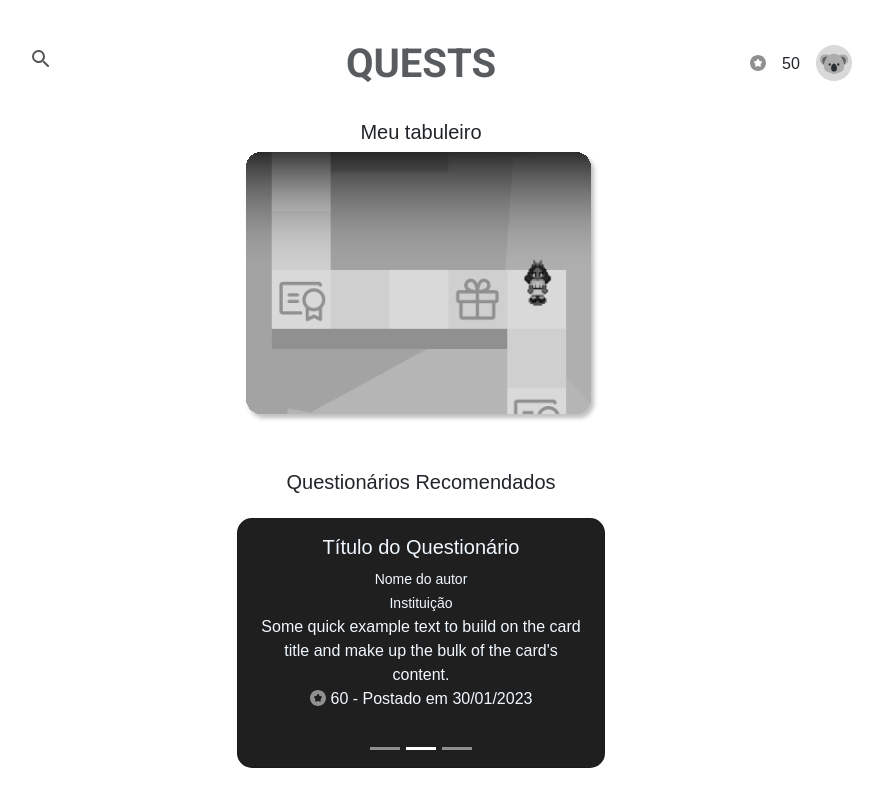
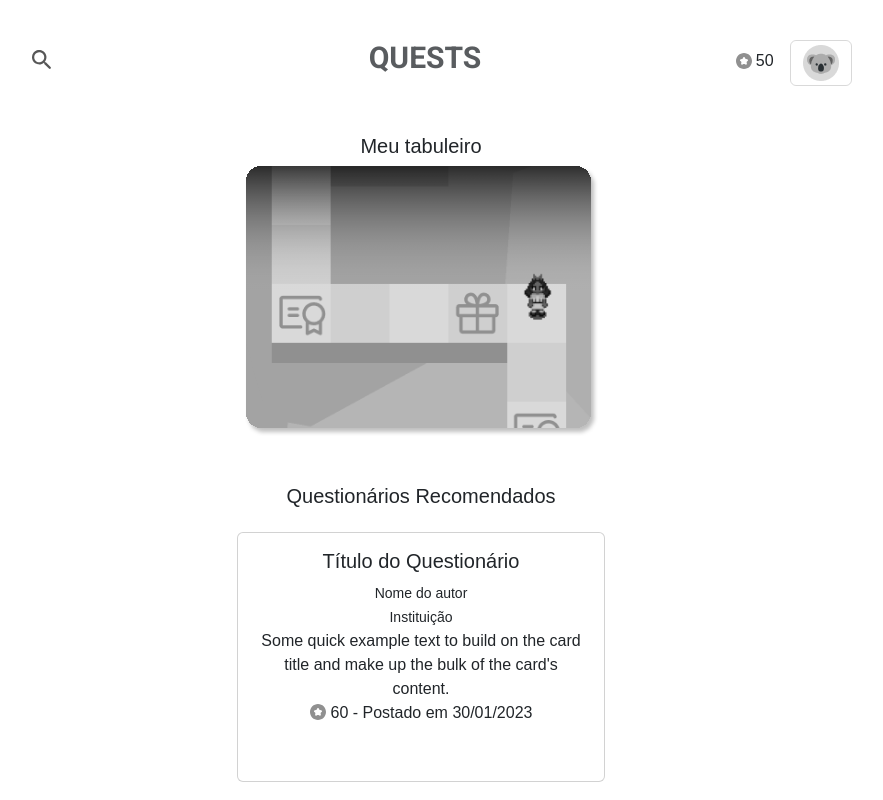
Before and after one commit to smdlinos/Projeto_Linos, a React (Create React App) app in the folder React/: page /home in a window 1280 px wide. Shown: the top 800 px of the page, without its empty margins (219-1102 px from the left). Built offline with nearby package versions, Linux system fonts and the light colour scheme.

Commit message:
Detalhes finais do Front
A finalização do detalhamento de telas do front-end

```diff
--- a/React/src/App.js
+++ b/React/src/App.js
@@ -1,4 +1,5 @@
 import "./styles.css";
+import Off_canvas from "./componentes/off_canvas"
 import "bootstrap/dist/css/bootstrap.css";
 import Home from "./pages/home"
 import Contato from "./pages/contato"
@@ -11,6 +12,7 @@
 export default function App() {
   return (
     <div className="App">
+
 
         <Router>
 
--- a/React/src/componentes/Header2.js
+++ b/React/src/componentes/Header2.js
@@ -6,30 +6,32 @@
 import lupa from "../componentes/imagens/lupaa.svg";
 import perfil from "../componentes/imagens/noto_lion.png";
 import estrela from "../componentes/imagens/estrela.svg";
+import Offcanvas_ from "./off_canvas";
 
 export default function Header2() {
   return (
     <div>
       <Container className="mb-4">
         <Row className="justify-content-center mt-3">
+
           <Col className="mt-4">
             <img src={lupa}
-alt="lupa" className="lupa"/>
+            alt="lupa" className="lupa"/>
           </Col>
-          <Col className="mt-4 titulo">
-          <h1 className="text-muted">QUESTS</h1>
+          <Col className="mt-4 titulo pe-1">
+          <h1 className="text-muted titulo">QUESTS</h1>
           </Col>
-          <Col className="mt-4 itens ">
-          <Stack direction="horizontal" gap={3}>
+          <Col className="mt-3 itens ">
+          <Stack direction="horizontal" gap={1}>
 
             <img src={estrela} alt="estrela" className="estrela"/>
-            <p className="mt-2">50</p>
+            <p className="pt-1 pontos ">50</p>
 
-            <img src={perfil}
-alt="perfil" className="perfil"/>
+            <Offcanvas_/>
           </Stack>
 
           </Col>
+
         </Row>
       </Container>
     </div>
--- a/React/src/componentes/Quests.js
+++ b/React/src/componentes/Quests.js
@@ -15,7 +15,7 @@
                 <Row className=''>
 
 
-            <Carousel>
+            <Carousel >
             <Carousel.Item>
 
 
--- a/React/src/componentes/Tela.css
+++ b/React/src/componentes/Tela.css
@@ -6,20 +6,23 @@
     align-items: center;
     justify-content: space-evenly;
     text-align: center;
+    padding-left: 14px;
 
 }
 .perfil{
     width: 36px;
     height: 36px;
-    margin-bottom: 10px;
+    margin-bottom: 15px;
 }
 .estrela{
     width: 16px;
     height: 16px;
-    margin-bottom: 10px;
+    margin-bottom: 20px;
+
 }
 .lupa{
     margin-top: 10px;
+    width: 20px;
 }
 .tabuleiro{
     border-radius: 10px;
@@ -45,3 +48,21 @@
 .espaco{
     padding-bottom: 100%;
 }
+.pontos{
+    padding-bottom: 8px;
+}
+.perfil_g{
+
+    width: 270px;
+}
+.estrela_p{
+    width: 20px;
+}
+.pontos_p{
+    display: flex;
+    flex-direction: row;
+}
+.titulo{
+    font-size: 30px;
+
+}
--- /dev/null
+++ b/React/src/componentes/off_canvas.js
@@ -0,0 +1,65 @@
+import Button from 'react-bootstrap/Button';
+import Container from 'react-bootstrap/Container';
+import Form from 'react-bootstrap/Form';
+import Nav from 'react-bootstrap/Nav';
+import Navbar from 'react-bootstrap/Navbar';
+import NavDropdown from 'react-bootstrap/NavDropdown';
+import Offcanvas from 'react-bootstrap/Offcanvas';
+import Perfil from "./imagens/noto_lion.png";
+import perfil_g from "./imagens/perfil_g.svg";
+import "../componentes/Tela.css";
+import estrela from "../componentes/imagens/estrela.svg";
+
+
+
+function Offcanvas_() {
+    return (
+      <>
+        {[false].map((expand) => (
+          <Navbar key={expand} expand={expand} className="mb-3">
+            <Container fluid >
+
+              <Navbar.Toggle aria-controls={`offcanvasNavbar-expand-${expand}` } className='ms-auto'>
+                <img src={Perfil} alt='perfil' ></img></Navbar.Toggle>
+              <Navbar.Offcanvas
+                bg="dark"
+                id={`offcanvasNavbar-expand-${expand}`}
+                aria-labelledby={`offcanvasNavbarLabel-expand-${expand}`}
+                placement="end"
+              >
+                <Offcanvas.Header closeButton>
+                  <Offcanvas.Title id={`offcanvasNavbarLabel-expand-${expand}`}>
+
+                  </Offcanvas.Title>
+                </Offcanvas.Header>
+                <Offcanvas.Body>
+                  <Nav className="justify-content-end flex-grow-1 pe-3">
+                    <div className='m-auto pontos_p'>
+                    <img src={estrela} alt='estrelinha' className='estrela_p '/>
+                    <p className='my-1 mx-1'><strong>60</strong></p>
+                    </div>
+                    <img src={perfil_g} alt='perfil_g' className=' mx-5 perfil_g'/>
+                    <h3 className='pt-3'><center>@koal_castro</center></h3>
+                    <Nav.Link href="#action1">Histórico</Nav.Link>
+                    <Nav.Link href="#action2">Recompensas</Nav.Link>
+                    <Nav.Link href="#action3" className='pb-5'>Certificados</Nav.Link>
+                  </Nav>
+                  <Form className="d-flex">
+                    <Form.Control
+                      type="search"
+                      placeholder="Pesquise no Quests"
+                      className="me-2"
+                      aria-label="Search"
+                    />
+                    <Button variant="outline-success">Buscar</Button>
+                  </Form>
+                </Offcanvas.Body>
+              </Navbar.Offcanvas>
+            </Container>
+          </Navbar>
+        ))}
+      </>
+    );
+  }
+
+  export default Offcanvas_;
```
Also changed, not shown: React/src/componentes/imagens/perfil_g.svg (added).
